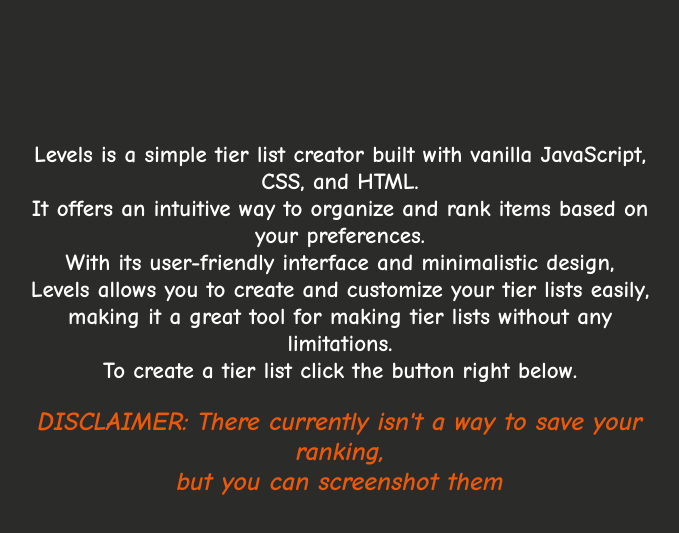
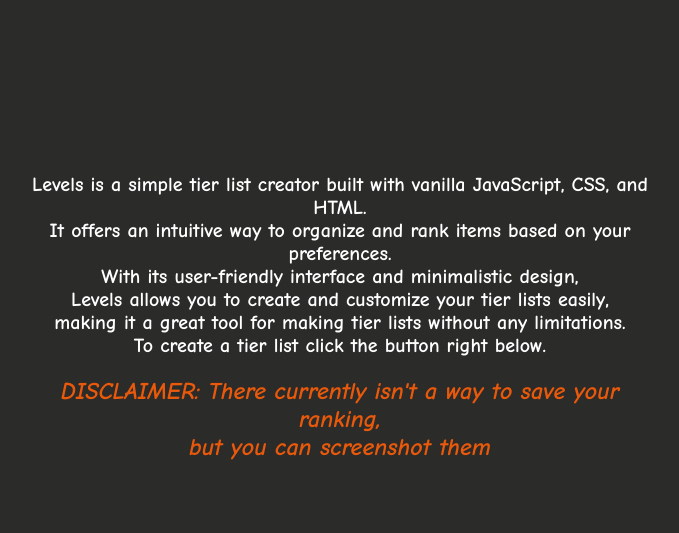
Before and after one commit to Filip-Nachov/Levels, a plain HTML site: page index.html in a window 1280 px wide. Shown: the part 93-626 px from the top of the page, without its empty margins (300-979 px from the left). Drawn offline with Linux system fonts and the light colour scheme.

Commit message:
changed the size of the text at disclaimer and p

```diff
--- a/src/styles/style.css
+++ b/src/styles/style.css
@@ -34,14 +34,14 @@
     place-items: center;
     text-align: center;
     color: white;
-    font-size: 23px;
+    font-size: 20px;
 }
 
 .disclaimer {
     place-items: center;
     text-align: center;
     color: #E8590C;
-    font-size: 26px;
+    font-size: 24px;
     font-style: italic;
 }
 
```
